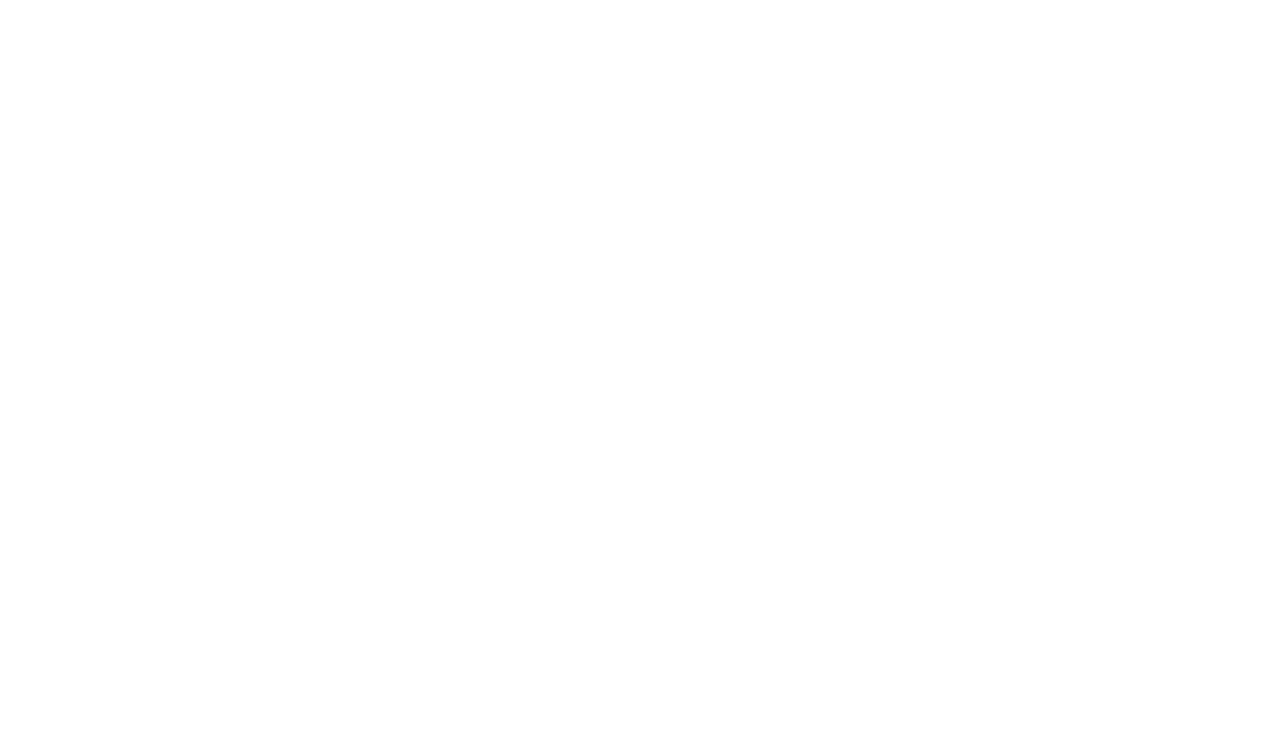
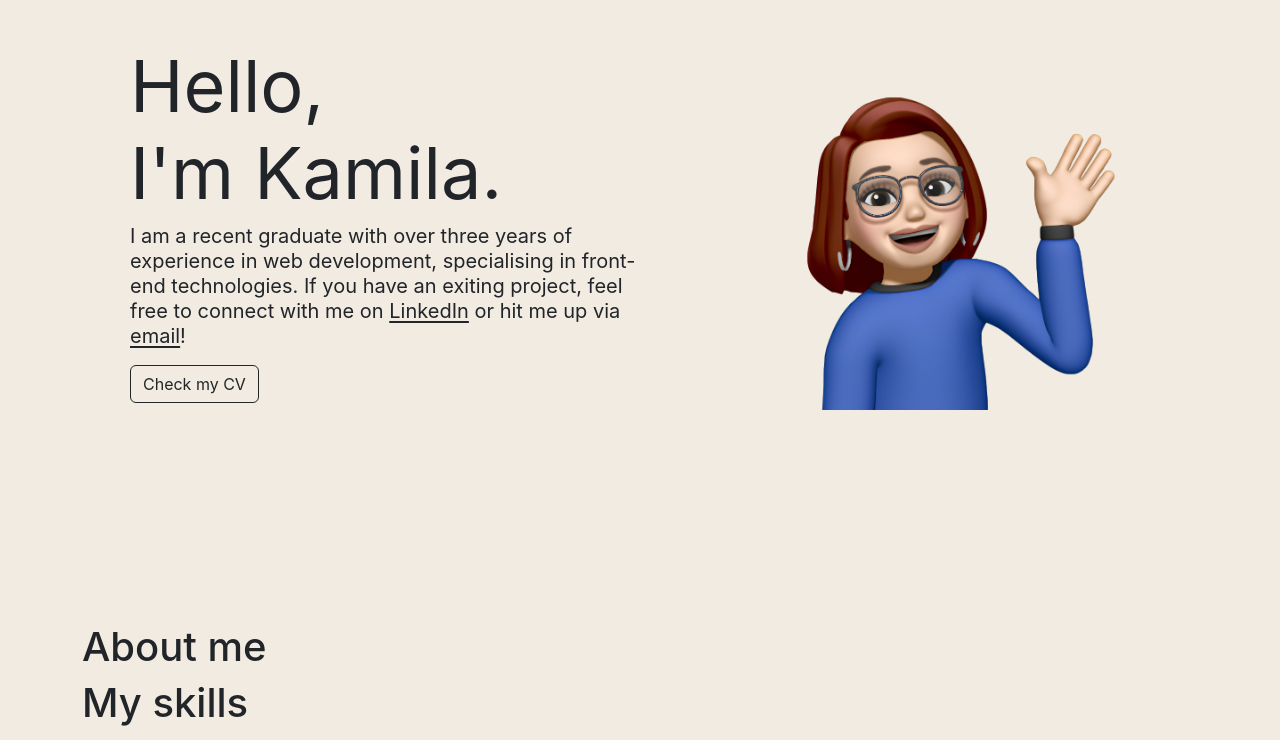
Before and after one commit to iamkaraman/my-web-app, a React (Create React App) app: page / in a window 1280 px wide. Shown: the part 177-917 px from the top of the page. Before the commit the page ends 800 px from the top, so only its background shows below. Built offline with nearby package versions, Linux system fonts and the light colour scheme.

Commit message:
added a greeting page with a memoji, content and a button

```diff
--- a/src/App.css
+++ b/src/App.css
@@ -1,38 +1,12 @@
-.App {
-  text-align: center;
+#root {
+  background-color: #f2ebe2;
 }
 
-.App-logo {
-  height: 40vmin;
-  pointer-events: none;
+.greeting {
+  font-family: Monaco;
 }
 
-@media (prefers-reduced-motion: no-preference) {
-  .App-logo {
-    animation: App-logo-spin infinite 20s linear;
-  }
+img {
+  max-width: 70%;
+  height: auto;
 }
-
-.App-header {
-  background-color: #282c34;
-  min-height: 100vh;
-  display: flex;
-  flex-direction: column;
-  align-items: center;
-  justify-content: center;
-  font-size: calc(10px + 2vmin);
-  color: white;
-}
-
-.App-link {
-  color: #61dafb;
-}
-
-@keyframes App-logo-spin {
-  from {
-    transform: rotate(0deg);
-  }
-  to {
-    transform: rotate(360deg);
-  }
-}
--- a/src/App.js
+++ b/src/App.js
@@ -1,7 +1,62 @@
 import "./App.css";
+import helloImg from "./assets/hello-img.png";
 
 function App() {
-  return <div></div>;
+  return (
+    <div className="container">
+      <div className="d-flex vh-100">
+        <div className="col my-auto ms-5">
+          <h1 class="display-2 fw-normal">
+            Hello,
+            <br /> I'm Kamila.
+          </h1>
+          <p className="fw-normal lh-sm fs-5">
+            I am a recent graduate with over three years of experience in web
+            development, specialising in front-end technologies. If you have an
+            exiting project, feel free to connect with me on{" "}
+            <a
+              class="link-dark link-offset-1"
+              href="https://www.linkedin.com/in/kamila-karamanova/"
+              target="_blank"
+            >
+              LinkedIn
+            </a>{" "}
+            or hit me up via{" "}
+            <a
+              class="link-dark link-offset-1"
+              href="mailto:karamanova.2000@gmail.com"
+              target="_blank"
+            >
+              email
+            </a>
+            !
+          </p>
+          <a
+            href="https://drive.google.com/file/d/1hzkqzpIbDbFFWx8C6hmKOxf71ENBhI8l/view?usp=sharing"
+            target="_blank"
+            className="btn btn-outline-dark"
+          >
+            Check my CV
+          </a>
+        </div>
+        <div className="col d-flex my-auto justify-content-center">
+          <img src={helloImg} alt="hand-waving memoji" />
+        </div>
+      </div>
+      <div>
+        <h1>About me</h1>
+      </div>
+      <div>
+        <h1>My skills</h1>
+      </div>
+      <div>
+        <h1>My portfolio</h1>
+      </div>
+      <div>
+        <h1>My contacts</h1>
+      </div>
+    </div>
+  );
 }
 
 export default App;
```
Also changed, not shown: src/assets/hello-img.png (added).
